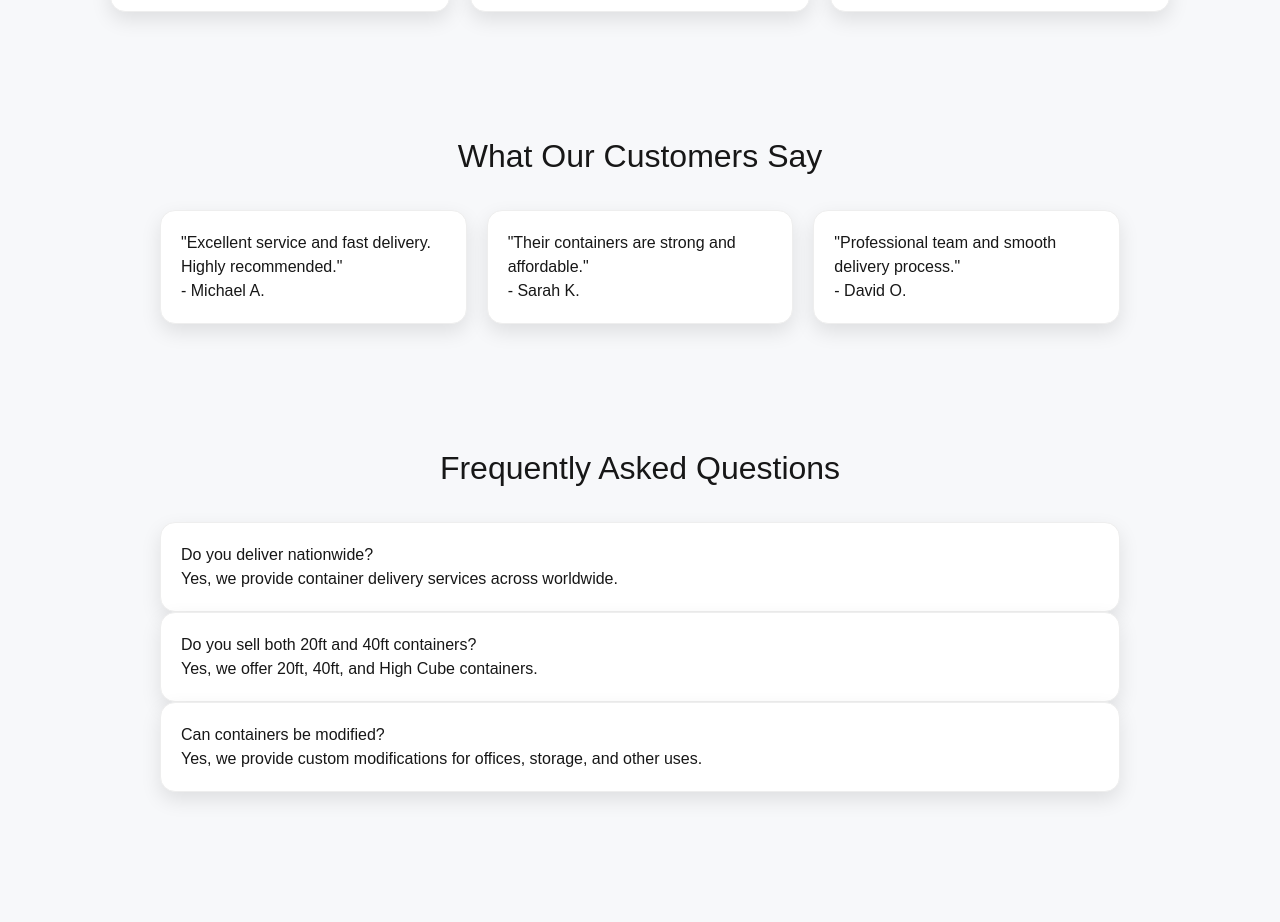
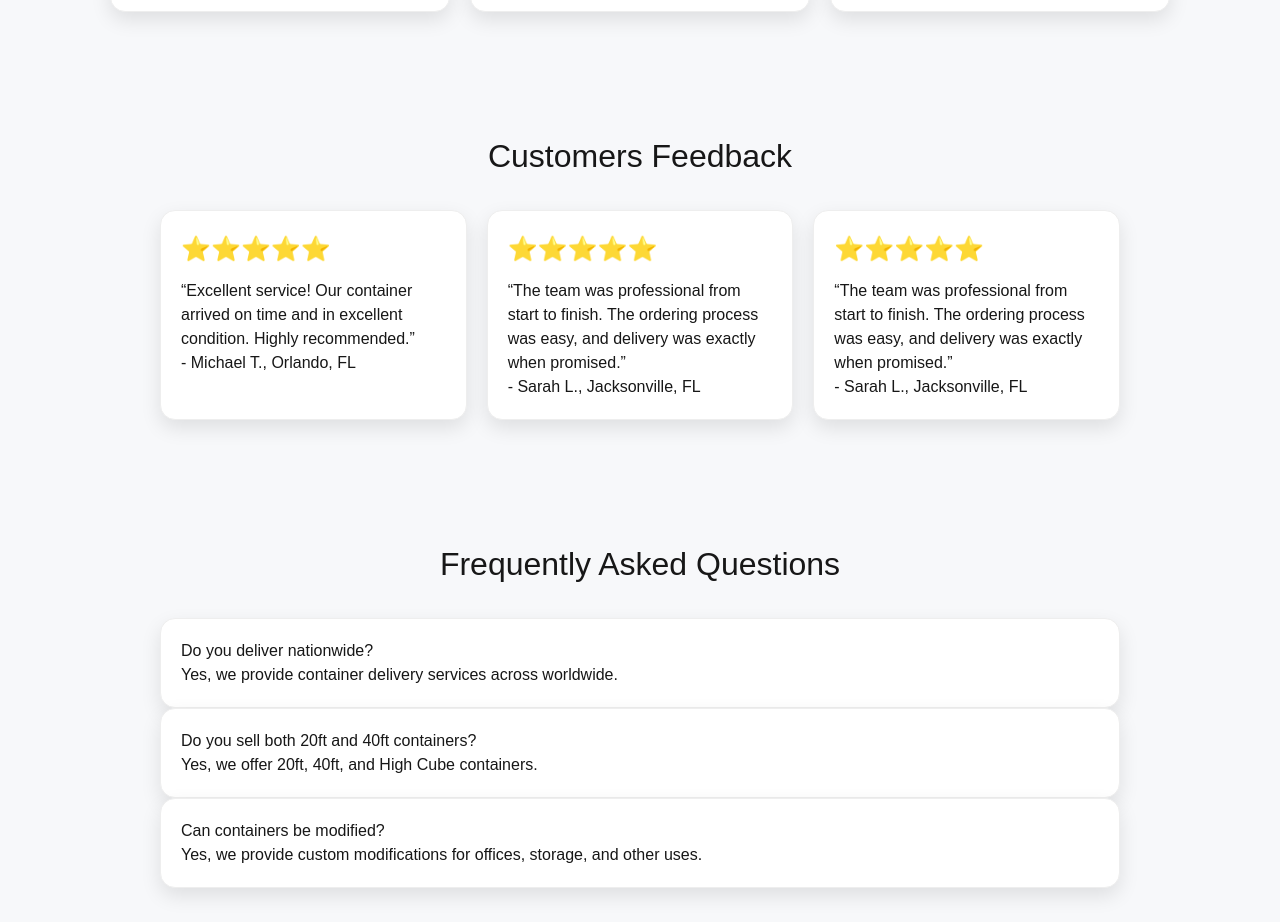
Before and after one commit to GlobalboxShippingCo/globalbox-containers, a Next.js app: page / in a window 1280 px wide. Shown: the part 2381-3303 px from the top of the page. Built offline with nearby package versions, Linux system fonts and the light colour scheme.

Commit message:
Improve testimonial section

```diff
--- a/app/page.tsx
+++ b/app/page.tsx
@@ -462,7 +462,7 @@ export default function Home() {
       marginBottom: "30px"
     }}
   >
-    What Our Customers Say
+   Customers Feedback
   </h2>
 
   <div
@@ -473,24 +473,57 @@ export default function Home() {
     }}
   >
    <div className="service-card">
+  <div
+    style={{
+      fontSize: "24px",
+      color: "#fbbf24",
+      marginBottom: "12px",
+    }}
+  >
+    ⭐⭐⭐⭐⭐
+  </div>
+
   <p>
-        "Excellent service and fast delivery. Highly recommended."
+    “Excellent service! Our container arrived on time and in excellent condition. Highly recommended.”
   </p>
-      <h4>- Michael A.</h4>
+
+  <h4>- Michael T., Orlando, FL</h4>
 </div>
 
     <div className="service-card">
+  <div
+    style={{
+      fontSize: "24px",
+      color: "#fbbf24",
+      marginBottom: "12px",
+    }}
+  >
+    ⭐⭐⭐⭐⭐
+  </div>
+
   <p>
-        "Their containers are strong and affordable."
+   “The team was professional from start to finish. The ordering process was easy, and delivery was exactly when promised.”
   </p>
-      <h4>- Sarah K.</h4>
+
+  <h4>- Sarah L., Jacksonville, FL</h4>
 </div>
 
     <div className="service-card">
+  <div
+    style={{
+      fontSize: "24px",
+      color: "#fbbf24",
+      marginBottom: "12px",
+    }}
+  >
+    ⭐⭐⭐⭐⭐
+  </div>
+
   <p>
-        "Professional team and smooth delivery process."
+   “The team was professional from start to finish. The ordering process was easy, and delivery was exactly when promised.”
   </p>
-      <h4>- David O.</h4>
+
+  <h4>- Sarah L., Jacksonville, FL</h4>
 </div>
   </div>
 </section>
```
Lines whose indentation alone changed are shown as unchanged.
